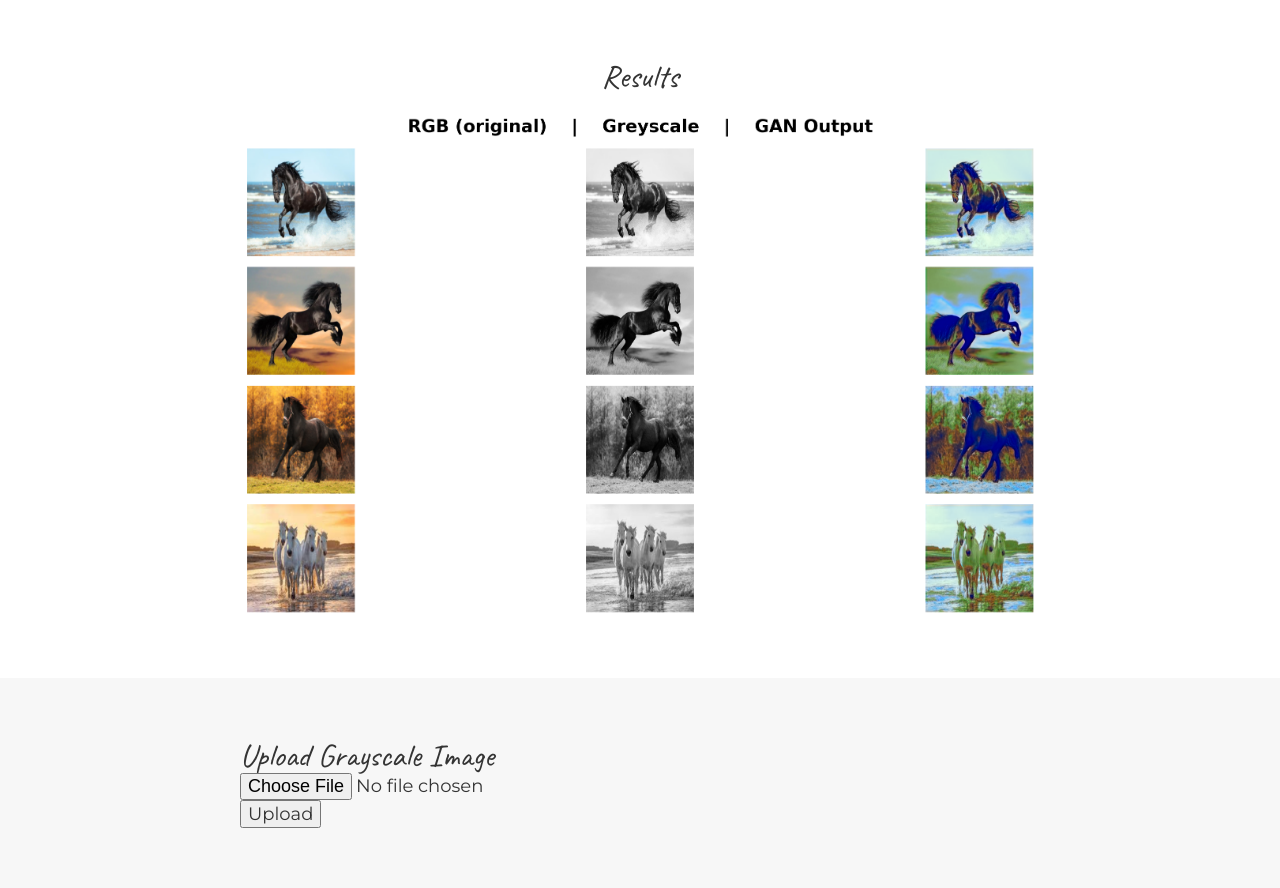
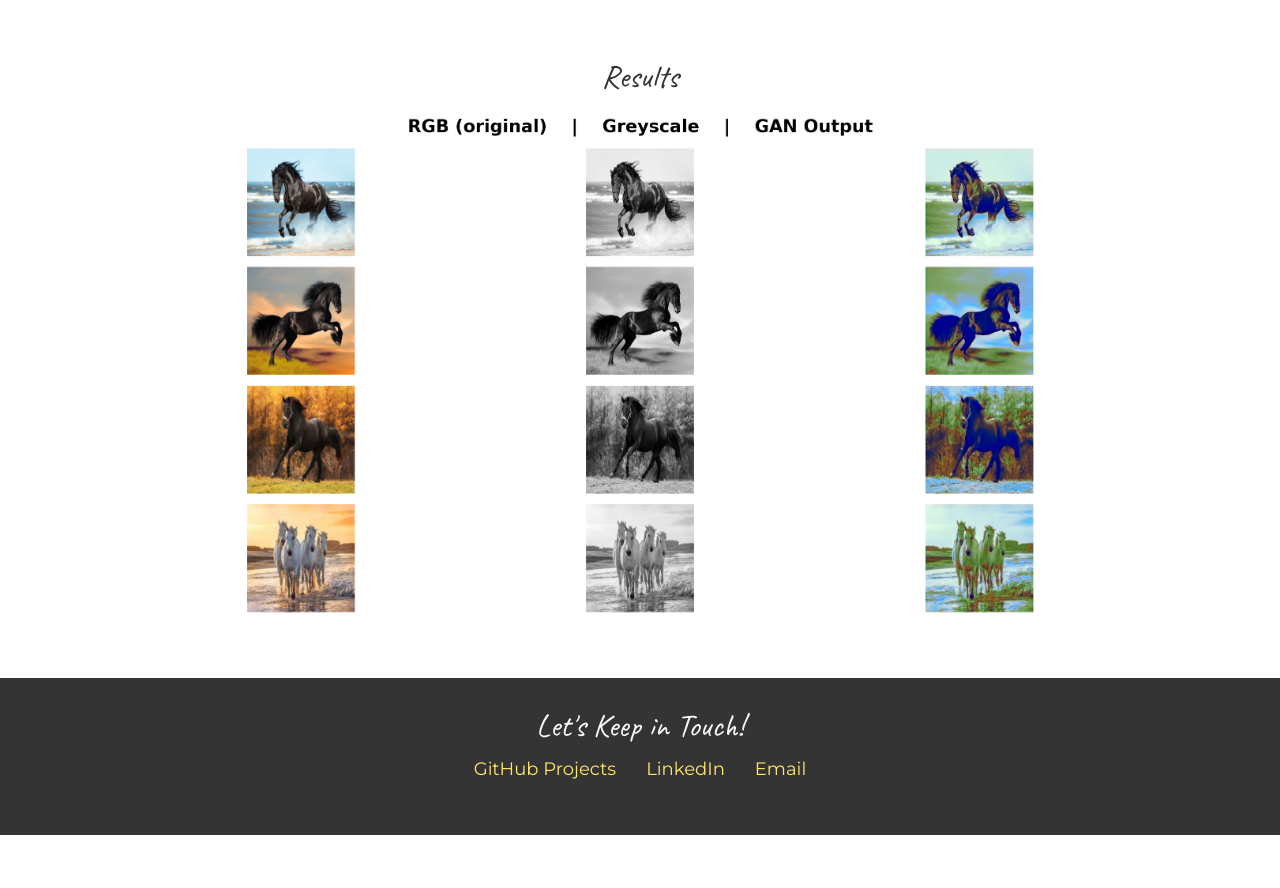
Before and after one commit to alexis-bruneau/Alexis-Website, a Flask app: template templates/Grayscale.html in a window 1280 px wide. Shown: the part 558-1446 px from the top of the page. After the commit the page ends 1393 px from the top, so only its background shows below. Run offline with Flask 3, Linux system fonts and the light colour scheme; the template is opened without the code that fills it, so the values that code supplies are empty; some libraries are stand-ins or nearby versions.

Commit message:
Add contact and fix minor bug

```diff
--- a/static/css/style.css
+++ b/static/css/style.css
@@ -55,6 +55,13 @@ h1, h2 {
     width: 85%;
     margin: 0 auto;
     padding: 60px 0;
+}
+
+.content-wrap-footer {
+    max-width: 800px;
+    width: 85%;
+    margin: 0 auto;
+    padding: 30px 0;
 }
 
 h3 {
--- /dev/null
+++ b/templates/Contact.html
@@ -0,0 +1,11 @@
+
+<div class = "content-wrap-footer">
+    <h2>Let's Keep in Touch!</h2>
+
+    <!-- Social media and contact links. Add or remove any networks. -->
+    <ul class="contact-list" id="contact-list">
+    <li><a href="https://github.com/alexis-bruneau/UoftProjects" target="_blank">GitHub Projects</a></li>
+    <li><a href="https://www.linkedin.com/in/alexisbruneau/" target="_blank">LinkedIn</a></li>
+        <li><a id="email-link">Email</a></li>
+    </ul>
+</div>
--- a/templates/Grayscale.html
+++ b/templates/Grayscale.html
@@ -52,7 +52,11 @@
         </div>
       </section>
 
-      <section class="upload-gray_image">
+      <footer>
+        <div id="contact"></div>
+      </footer>
+      <!-- Section for inference uncomment later on-->
+      <!-- <section class="upload-gray_image">
         <div class="content-wrap">
           <h2>Upload Grayscale Image</h2>
           <form id="upload-form" enctype="multipart/form-data">
@@ -60,7 +64,7 @@
             <button type="submit">Upload</button>
           </form>
         </div>
-      </section>
+      </section> -->
 
 
   </main>
@@ -68,5 +72,11 @@
   <script src="https://ajax.googleapis.com/ajax/libs/jquery/3.6.0/jquery.min.js"></script>
   <script src="https://maxcdn.bootstrapcdn.com/bootstrap/3.4.1/js/bootstrap.min.js"></script>
   <script src="/static/js/MenuBar.js"></script>
+  <script>
+    $(document).ready(function(){
+        $("#menu").load("menu_bar.html");
+        $("#contact").load("Contact.html")
+    });
+    </script>
 </body>
 </html>
```
Also changed, not shown: templates/index.html (+6 -2 lines).
